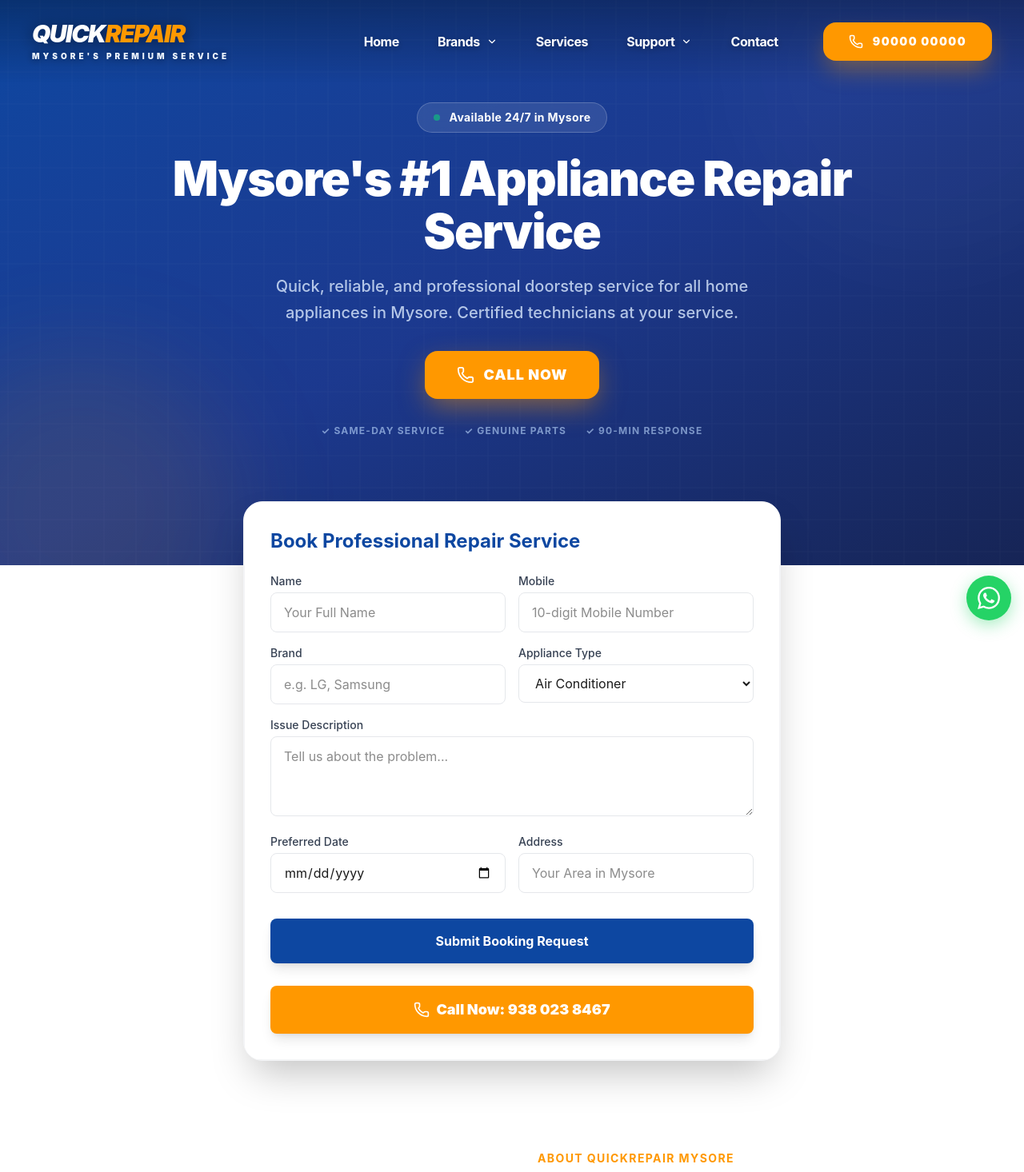
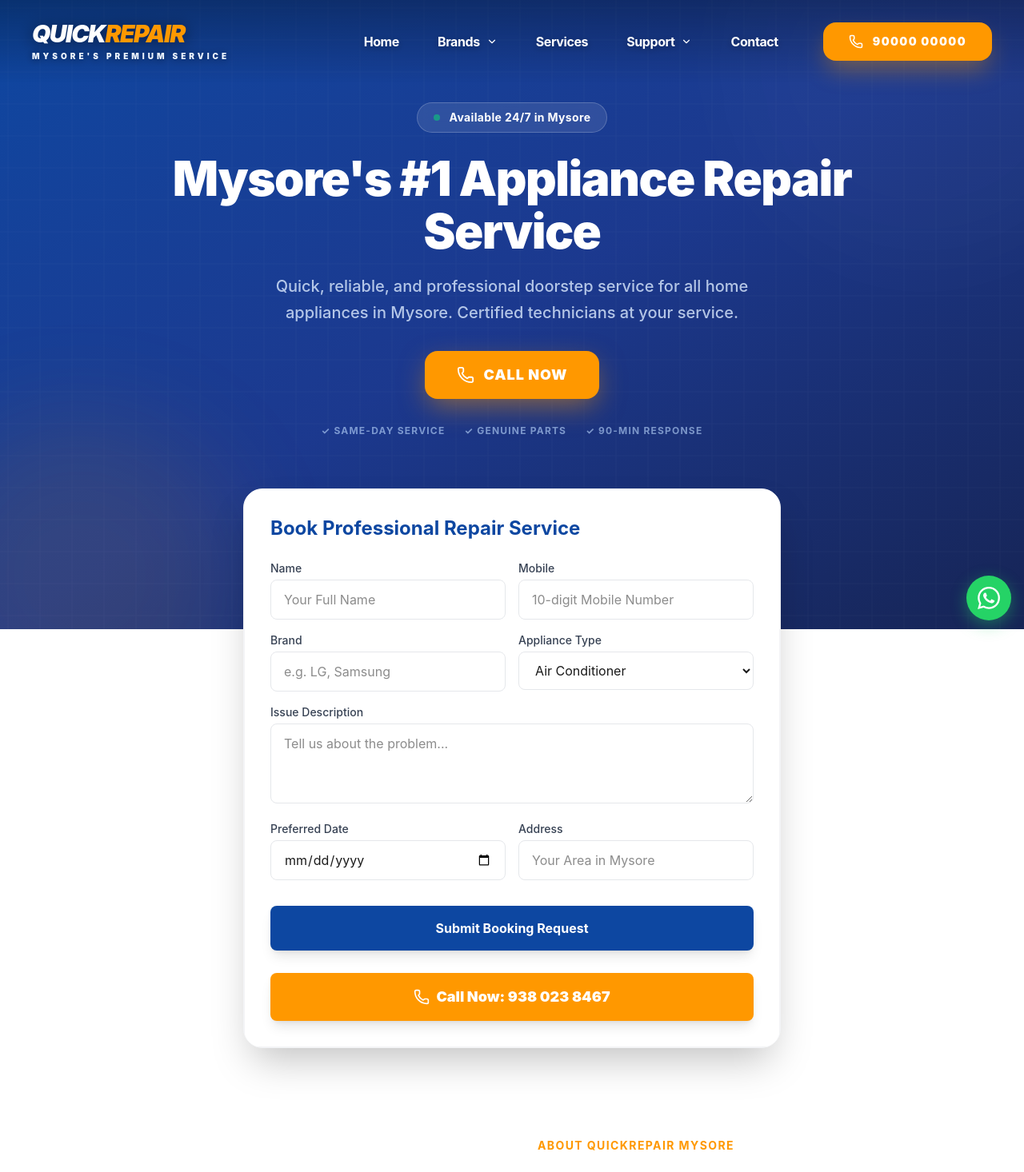
Before and after one commit to ktlmysore1-blip/mysoreappliance, a React (Vite) app: page / in a window 1280 px wide. Shown: the top 1466 px of the page at 80% size. Built offline with nearby package versions, Linux system fonts and the light colour scheme.

Commit message:
ui: lift booking form higher into hero for more visibility

```diff
--- a/src/components/HeroBanner.jsx
+++ b/src/components/HeroBanner.jsx
@@ -6,7 +6,7 @@ const HeroBanner = ({ title, subtitle, defaultBrand, defaultAppliance }) => {
     return (
         <>
             {/* Hero Section */}
-            <section className="relative bg-gradient-to-br from-primary via-blue-900 to-blue-950 text-white pt-24 pb-32 md:pt-32 md:pb-40 px-4 md:px-8 overflow-hidden">
+            <section className="relative bg-gradient-to-br from-primary via-blue-900 to-blue-950 text-white pt-24 pb-52 md:pt-32 md:pb-60 px-4 md:px-8 overflow-hidden">
                 {/* Background decorations */}
                 <div className="absolute inset-0 overflow-hidden">
                     <div className="absolute top-0 right-0 -translate-y-1/3 translate-x-1/4 w-[500px] h-[500px] bg-white/5 rounded-full blur-3xl animate-pulse"></div>
@@ -47,7 +47,7 @@ const HeroBanner = ({ title, subtitle, defaultBrand, defaultAppliance }) => {
             </section>
 
             {/* Booking Form - half overlapping the hero */}
-            <section id="booking-section" className="relative z-10 -mt-20 px-4 md:px-8 mb-8">
+            <section id="booking-section" className="relative z-10 -mt-44 px-4 md:px-8 mb-8">
                 <div className="max-w-2xl mx-auto">
                     <div className="bg-white rounded-3xl shadow-2xl border border-gray-100 overflow-hidden">
                         <BookingForm defaultBrand={defaultBrand} defaultAppliance={defaultAppliance} />
```
